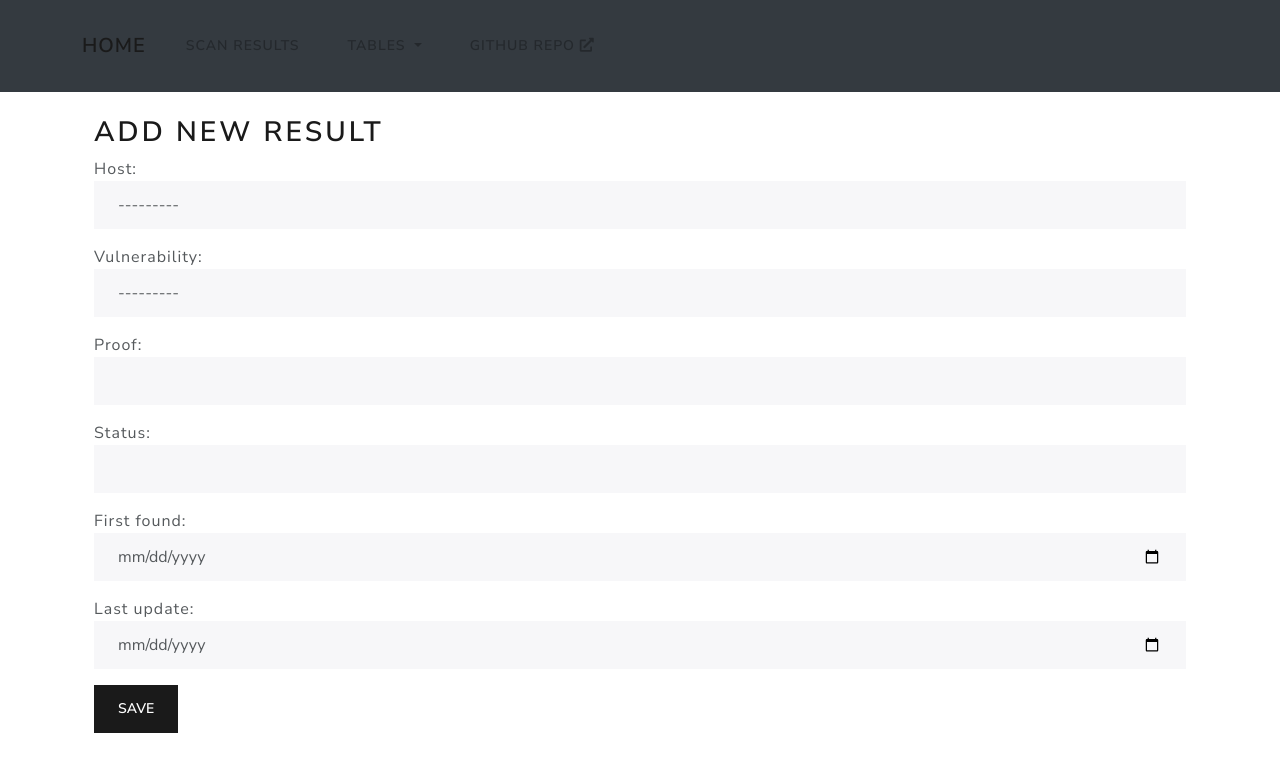
After one commit to jorgesoft/django-vulns, a Django app: page /results/create/ in a window 1280 px wide. The commit adds this page. Shown: the top 772 px of the page. Run offline with Django 5.2, Linux system fonts and the light colour scheme; data that the repository does not hold is empty; some libraries are stand-ins or nearby versions.

Commit message:
django create result view for results table

```diff
--- a/dashboard/forms.py
+++ b/dashboard/forms.py
@@ -123,3 +123,17 @@ class ActiveUsersForm(forms.ModelForm):
         self.fields['hosts'].queryset = Hosts.objects.all()
         self.fields['users'].queryset = Users.objects.all()
         self.fields['access_roles'].queryset = AccessRoles.objects.all()
+
+class ResultsForm(forms.Form):
+    hosts = forms.ModelChoiceField(queryset=Hosts.objects.all(), label="Host", to_field_name="id",
+                             widget=forms.Select(attrs={'class': 'form-control'}))
+    vulnerabilities = forms.ModelChoiceField(queryset=Vulnerabilities.objects.all(), label="Vulnerability", to_field_name="cve",
+                                       widget=forms.Select(attrs={'class': 'form-control'}))
+    proof = forms.CharField(max_length=45, required=False,
+                            widget=forms.TextInput(attrs={'class': 'form-control'}))
+    status = forms.CharField(max_length=45, required=False,
+                             widget=forms.TextInput(attrs={'class': 'form-control'}))
+    first_found = forms.DateField(required=False,
+                                  widget=forms.DateInput(attrs={'class': 'form-control', 'type': 'date'}))
+    last_update = forms.DateField(required=False,
+                                  widget=forms.DateInput(attrs={'class': 'form-control', 'type': 'date'}))
--- /dev/null
+++ b/dashboard/templates/dashboard/results/create.html
@@ -0,0 +1,12 @@
+{% extends 'base.html' %}
+
+{% block content %}
+<div class="container mt-3">
+    <h2>Add New Result</h2>
+    <form method="post">
+        {% csrf_token %}
+        {{ form.as_p }}
+        <button type="submit" class="btn btn-primary">Save</button>
+    </form>
+</div>
+{% endblock %}
--- a/dashboard/templates/dashboard/results/list.html
+++ b/dashboard/templates/dashboard/results/list.html
@@ -4,7 +4,7 @@
 <div class="container mt-3">
     <h2>Results Details</h2>
     <div class="mb-3">
-        {% comment %} <a href="{% url 'result-create' %}" class="btn btn-success">Add New Result</a> {% endcomment %}
+        <a href="{% url 'results-create' %}" class="btn btn-success">Add New Result</a>
     </div>
     <div class="search-form mb-3">
         <form method="get" action="{% url 'results' %}">
--- a/dashboard/urls.py
+++ b/dashboard/urls.py
@@ -51,6 +51,7 @@ from .views.active_users import (
 )
 from .views.results import (
     results_list,
+    create_result
 )
 
 urlpatterns = [
@@ -98,4 +99,5 @@ urlpatterns = [
     path('active_users/update/<int:hosts_id>/<str:users_name>/<str:access_roles_name>/', update_active_user, name='active-user-update'),
     # Results URLs
     path('results/', results_list, name='results'),
+    path('results/create/', create_result, name='results-create'),
 ]
--- a/dashboard/views/results.py
+++ b/dashboard/views/results.py
@@ -2,7 +2,7 @@ from django.shortcuts import render, redirect
 from django.http import Http404
 from django.db import connection
 from django.contrib import messages
-from ..forms import ActiveUsersForm
+from ..forms import ResultsForm
 
 def results_list(request):
     search_query = request.GET.get('search', '')
@@ -23,8 +23,36 @@ def results_list(request):
         if result:
             columns = [col[0] for col in cursor.description]
             results = [dict(zip(columns, row)) for row in result]
-    print(results)
+
     return render(request, 'dashboard/results/list.html', {
         'results': results,
         'search_query': search_query
     })
+
+def create_result(request):
+    if request.method == 'POST':
+        form = ResultsForm(request.POST)
+        if form.is_valid():
+            hosts_id = form.cleaned_data['hosts'].id
+            vulnerabilities_cve = form.cleaned_data['vulnerabilities'].cve
+            proof = form.cleaned_data['proof']
+            status = form.cleaned_data['status']
+            first_found = form.cleaned_data['first_found']
+            last_update = form.cleaned_data['last_update']
+
+            # Construct and execute the raw SQL query
+            with connection.cursor() as cursor:
+                sql = """
+                INSERT INTO results (hosts_id, vulnerabilities_cve, proof, status, first_found, last_update)
+                VALUES (%s, %s, %s, %s, %s, %s)
+                """
+                cursor.execute(sql, [hosts_id, vulnerabilities_cve, proof, status, first_found, last_update])
+
+            messages.success(request, 'New result added successfully!')
+            return redirect('results')
+        else:
+            messages.error(request, 'Form is not valid')
+    else:
+        form = ResultsForm()
+
+    return render(request, 'dashboard/results/create.html', {'form': form})
--- a/db_files/sql_files/a_schema.sql
+++ b/db_files/sql_files/a_schema.sql
@@ -108,15 +108,17 @@ CREATE TABLE IF NOT EXISTS `mydb`.`assigned_groups` (
 -- Table `mydb`.`results`
 -- -----------------------------------------------------
 CREATE TABLE IF NOT EXISTS `mydb`.`results` (
+  `id` INT NOT NULL AUTO_INCREMENT,
   `hosts_id` INT NOT NULL,
   `vulnerabilities_cve` VARCHAR(45) NOT NULL,
   `proof` VARCHAR(45) NULL,
   `status` VARCHAR(45) NULL,
   `first_found` DATE NULL,
   `last_update` DATE NULL,
-  PRIMARY KEY (`hosts_id`, `vulnerabilities_cve`),
+  PRIMARY KEY (`id`),
+  INDEX `fk_hosts_has_vulnerabilities_hosts1_idx` (`hosts_id` ASC),
   INDEX `fk_hosts_has_vulnerabilities_vulnerabilities1_idx` (`vulnerabilities_cve` ASC),
-  INDEX `fk_hosts_has_vulnerabilities_hosts1_idx` (`hosts_id` ASC),
+  UNIQUE INDEX `idx_hosts_vulnerabilities` (`hosts_id`, `vulnerabilities_cve`),
   CONSTRAINT `fk_hosts_has_vulnerabilities_hosts1`
     FOREIGN KEY (`hosts_id`)
     REFERENCES `mydb`.`hosts` (`id`)
```
